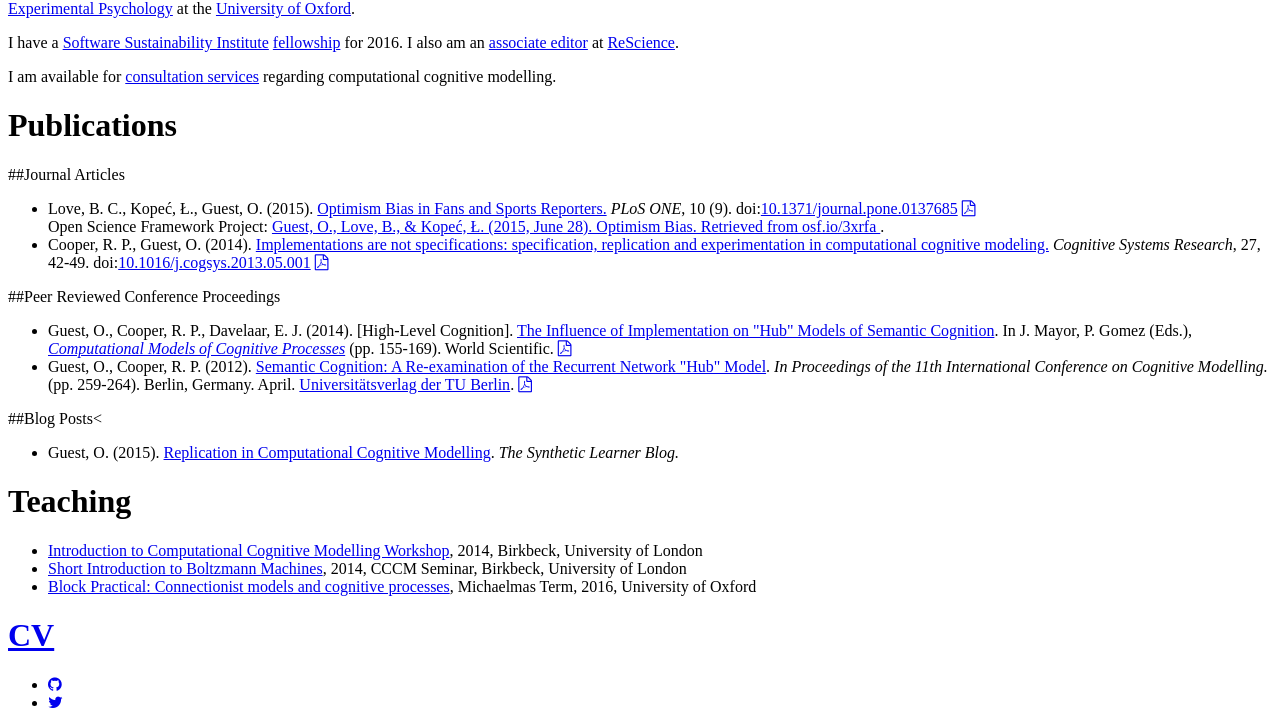
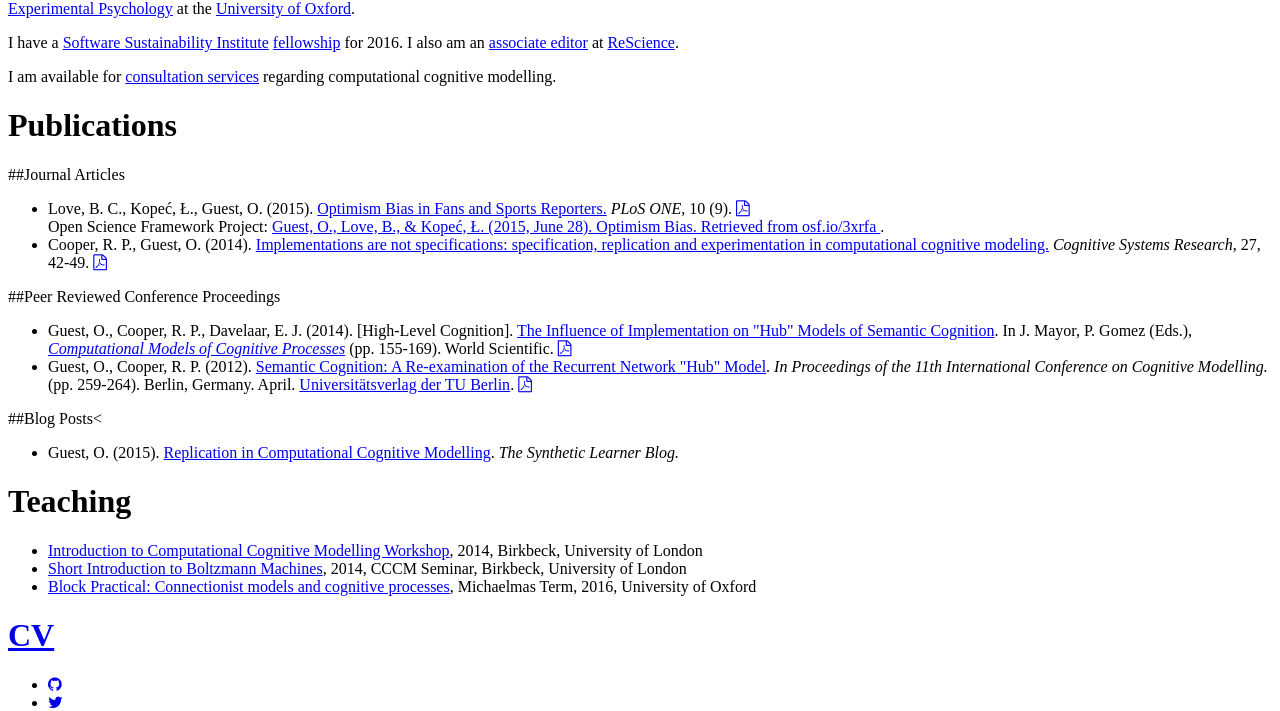
Before and after one commit to oliviaguest/oliviaguest.github.io, a Jekyll site: the page built from index.html, in a window 1280 px wide, cut to the strip 506-1217 px from the top of the page. Built offline with Jekyll 4.4.1, drawn with Linux system fonts in a browser that asks for light colours; nearby versions of some CDN libraries; some web fonts are replaced.

Commit message:
Update publications.md

```diff
--- a/_includes/publications.md
+++ b/_includes/publications.md
@@ -1,12 +1,12 @@
 ##Journal Articles
 <ul class="cv">
-<li class="cv">Love, B. C., Kopeć, Ł., Guest, O. (2015). <a href="//dx.doi.org/10.1371/journal.pone.0137685">Optimism Bias in Fans and Sports Reporters.</a> <em>PLoS ONE</em>, 10 (9). doi:<a href="//dx.doi.org/10.1371/journal.pone.0137685">10.1371/journal.pone.0137685</a>
+<li class="cv">Love, B. C., Kopeć, Ł., Guest, O. (2015). <a href="//dx.doi.org/10.1371/journal.pone.0137685">Optimism Bias in Fans and Sports Reporters.</a> <em>PLoS ONE</em>, 10 (9).
 <a href="//www.plosone.org/article/fetchObject.action?uri=info:doi/10.1371/journal.pone.0137685&representation=PDF"><i class="fa fa-file-pdf-o" aria-hidden="true"></i></a>
 <br/>
 Open Science Framework Project: <a href="//osf.io/3xrfa/">Guest, O., Love, B., & Kopeć, Ł. (2015, June 28). Optimism Bias. Retrieved from osf.io/3xrfa </a>.
 </li>
 
-<li class="cv">Cooper, R. P., Guest, O. (2014). <a href="//dx.doi.org/10.1016/j.cogsys.2013.05.001">Implementations are not specifications: specification, replication and experimentation in computational cognitive modeling.</a> <em>Cognitive Systems Research</em>, 27, 42-49. doi:<a href="//dx.doi.org/10.1016/j.cogsys.2013.05.001">10.1016/j.cogsys.2013.05.001</a>
+<li class="cv">Cooper, R. P., Guest, O. (2014). <a href="//dx.doi.org/10.1016/j.cogsys.2013.05.001">Implementations are not specifications: specification, replication and experimentation in computational cognitive modeling.</a> <em>Cognitive Systems Research</em>, 27, 42-49.
 <a href="doc/cooper_14.pdf"><i class="fa fa-file-pdf-o" aria-hidden="true"></i></a></li>
 </ul>
 
```
